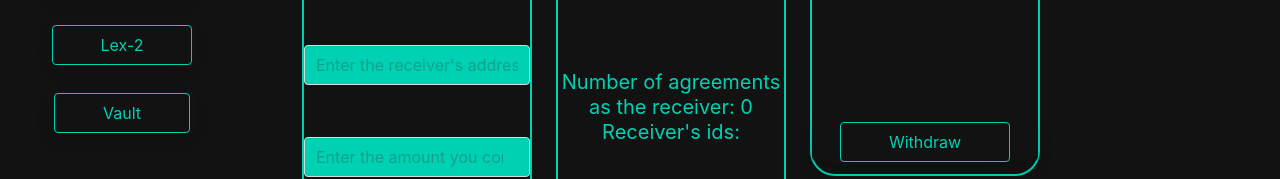
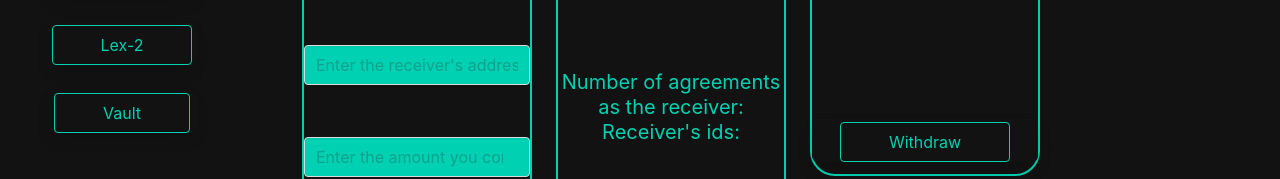
Before and after one commit to farinavito/Web3-Website, a Next.js app: page /lex-1 in a window 1280 px wide. Shown: the part 243-422 px from the top of the page. Built offline with nearby package versions, Linux system fonts and the light colour scheme.

Commit message:
set num to 0, if there caller has no agreements

```diff
--- a/pages/lex-1.js
+++ b/pages/lex-1.js
@@ -17,7 +17,7 @@ const App = () => {
     const [contractLex1, setContractLex1] = useState(null)
 
     //storing the number of agreements the caller has as the receiver
-    const [myNumReceiverAgreements, setMyNumReceiverAgreements] = useState(0)
+    const [myNumReceiverAgreements, setMyNumReceiverAgreements] = useState('')
     //storing the ids of caller as the receiver
     const [myReceiverIds, setMyReceiverIds] = useState([])
     //storing error message when there is an error for calling getMyReceiverIds
@@ -67,6 +67,7 @@ const App = () => {
         setMyNumReceiverAgreements(_ids)
       } catch(err){
         setErrorReceiverAgreements(err.message)
+        setMyNumReceiverAgreements(0)
       }
     }
 
```
